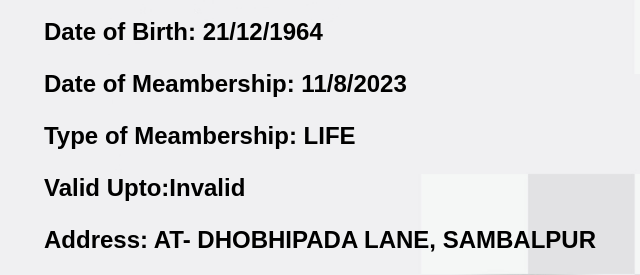
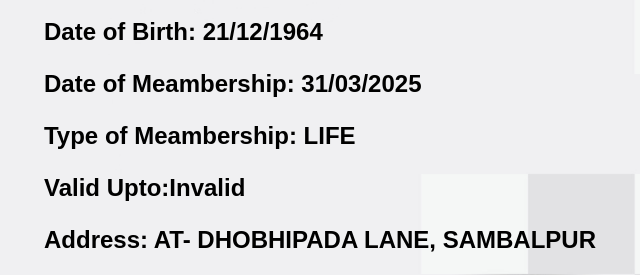
Before and after one commit to mahanadiclub/naresh-ku-dalmia, a plain HTML site: page index.html in a window 1280 px wide. Shown: the part 426-701 px from the top of the page, 430-1070 px from the left. Drawn offline with Linux system fonts and the light colour scheme.

Commit message:
Update index.html

```diff
--- a/index.html
+++ b/index.html
@@ -84,7 +84,7 @@
             <p>Contact No.: 9861040111</p>
             <p>Blood Group: B+</p>
             <p>Date of Birth: 21/12/1964</p>
-            <p>Date of Meambership: 11/8/2023</p>
+            <p>Date of Meambership: 31/03/2025</p>
             <p>Type of Meambership: LIFE </p>
             <p>Valid Upto:Invalid</p>
             <p>Address: AT- DHOBHIPADA LANE, SAMBALPUR</p>
```
